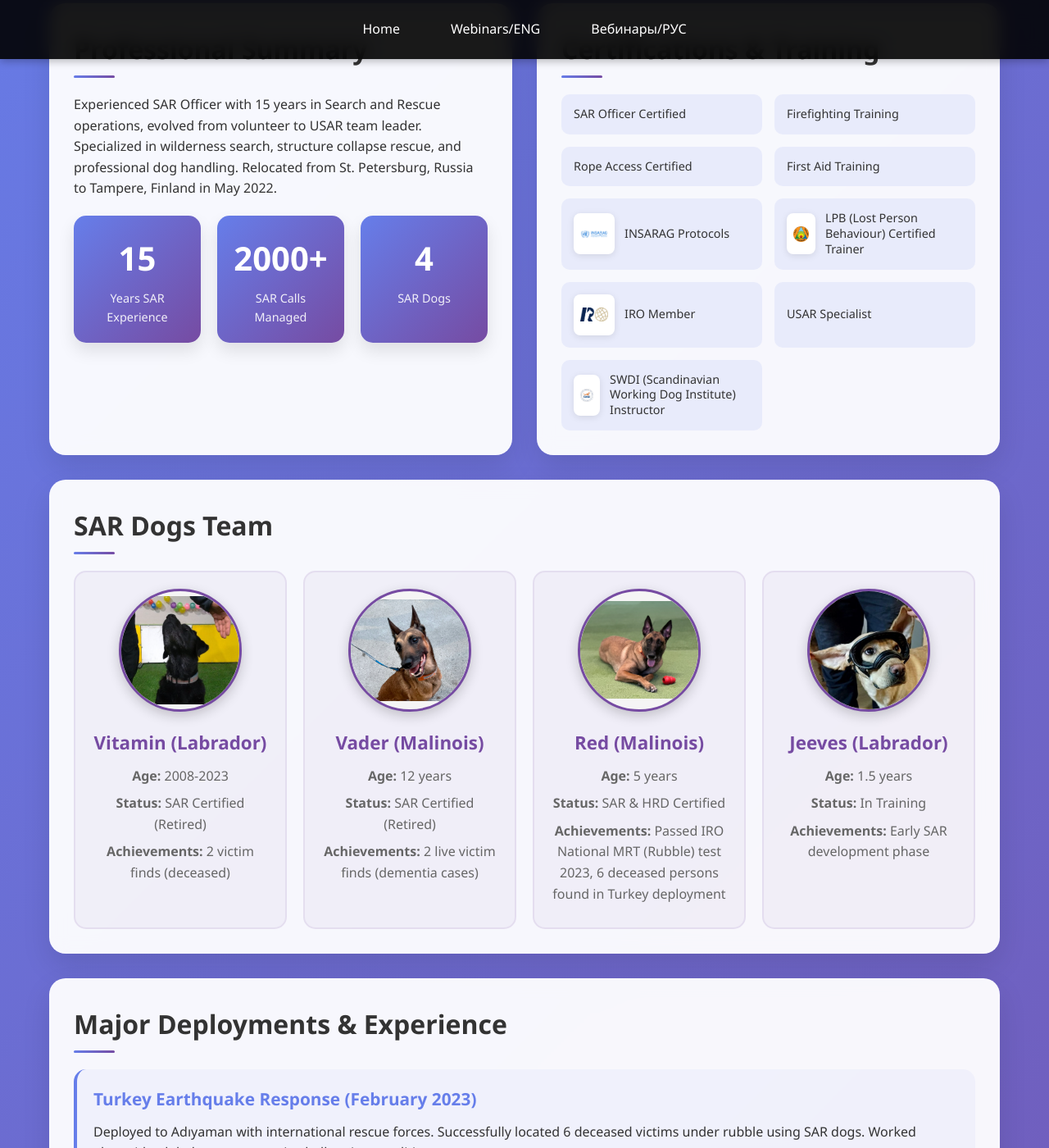
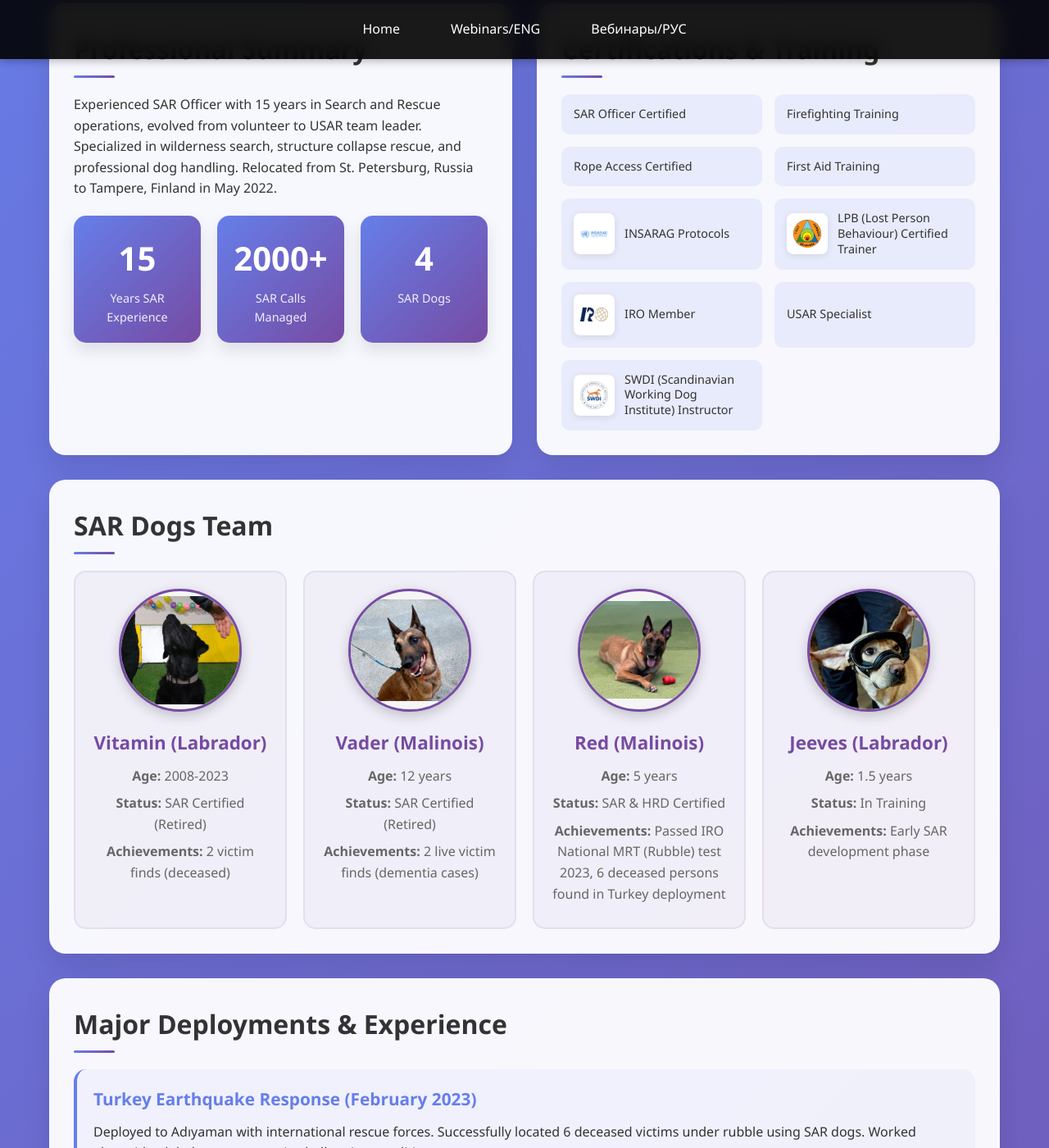
Before and after one commit to vadika/workingdog.fi, a Jekyll site: the page built from index.html, in a window 1280 px wide and 1400 px high, scrolled down 384 px. Shown: the whole window at 82% size. Built offline with Jekyll 4.4.1, drawn with Linux system fonts in a browser that asks for light colours.

Commit message:
Make certification logo preview boxes equal in size
- Added min-width and min-height of 50px to prevent shrinking
- Added flex-shrink: 0 to prevent compression in flex container
- Ensures all certification logo boxes maintain consistent 50x50px dimensions

🤖 Generated with [Claude Code](https://claude.ai/code)

Co-Authored-By: Claude <noreply@anthropic.com>

```diff
--- a/assets/css/style.css
+++ b/assets/css/style.css
@@ -270,6 +270,9 @@ body {
 .cert-logo {
     width: 50px;
     height: 50px;
+    min-width: 50px;
+    min-height: 50px;
+    flex-shrink: 0;
     display: flex;
     align-items: center;
     justify-content: center;
```
